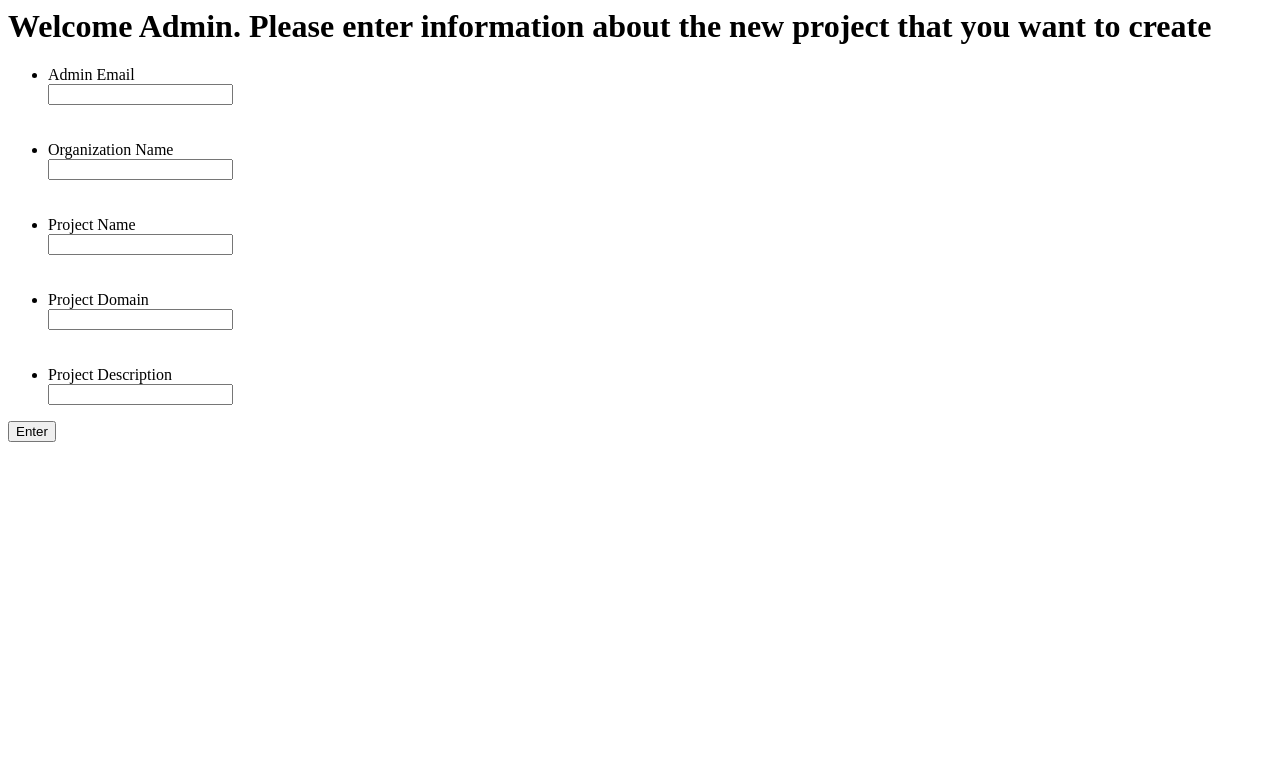
After one commit to BhanuDhar99/Employee_Management_System, a Flask app: template templates/admin_portal_pages/admin_create_new_page.html in a window 1280 px wide. The commit adds this page. Shown: the top 783 px of the page. Run offline with Flask 2, Linux system fonts and the light colour scheme; the template is opened without the code that fills it, so the values that code supplies are empty.

Commit message:
Added support for creating projects from admin side

```diff
--- /dev/null
+++ b/templates/admin_portal_pages/admin_create_new_page.html
@@ -0,0 +1,55 @@
+<html>
+<head>
+<title>This is the page for creating new projects for admins</title>
+</head>
+<body>
+<H1>Welcome Admin. Please enter information about the new project that you want to create </H1>
+<form method = 'POST' action = '/store_admin_project_details'>
+<ul>
+<li id="li_1"
+		<label class="description" for="element_1">Admin Email</label>
+		<div>
+				<input id="element_1" name="AdminEmail" class="element text small" type="text" value=""/>
+		</div>
+		</li>
+<br>
+<br>
+<li id="li_2"
+		<label class="description" for="element_2">Organization Name</label>
+		<div>
+			<input id="element_2" name="OrganizationName" class="element text small" type="text" value=""/>
+		</div>
+		</li>
+<br>
+<br>
+<li id="li_3"
+		<label class="description" for="element_3">Project Name</label>
+		<div>
+			<input id="element_3" name="ProjectName" class="element text small" type="text" value=""/>
+		</div>
+		</li>
+
+<br>
+<br>
+<li id="li_4"
+		<label class="description" for="element_4">Project Domain</label>
+		<div>
+			<input id="element_4" name="ProjectDomain" class="element text small" type="text" value=""/>
+		</div>
+		</li>
+<br><br>
+<li id="li_5"
+		<label class="description" for="element_5">Project Description</label>
+		<div>
+			<input id="element_5" name="ProjectDescription" class="element text small" type="text" value=""/>
+		</div>
+		</li>
+</ul>
+</div>
+<input type=submit value='Enter' name='submit_btn'>
+		</div>
+
+</form>
+
+</body>
+</html>
--- a/templates/portal_pages/admin_portal.html
+++ b/templates/admin_portal_pages/admin_portal.html
@@ -5,8 +5,8 @@
 <body>
 <H1>Welcome to your admin dashboard {{var}}</H1>
 
-<input type=button value="Create new projects">
-<input type=button value="View existing projects">
+<a href = "/create_project"><input type=button value="Create new projects"></a>
+<a href = "/admin_view_projects"><input type=button value="View existing projects"></a>
 <input type=button value="View members of organization">
 <a href = '/'><input type =button value = "Logout"></a>
 
--- /dev/null
+++ b/templates/admin_portal_pages/project_addition_confirmation.html
@@ -0,0 +1,3 @@
+<html>
+Confirmation of project addition for admin!
+</html>
--- a/templates/signup_pages/signup.html
+++ b/templates/signup_pages/signup.html
@@ -55,7 +55,7 @@
 
 </ul>
 <div>
-	<input type=submit value='Enter' name='submit_btn'>
+	<input type=submit value='Enter' name='submit_btn' border = 12px>
 		</div>
 </form>
 </body>
```
Also changed, not shown: templates/user_portal_pages/user_portal.html (renamed from templates/portal_pages/user_portal.html).
